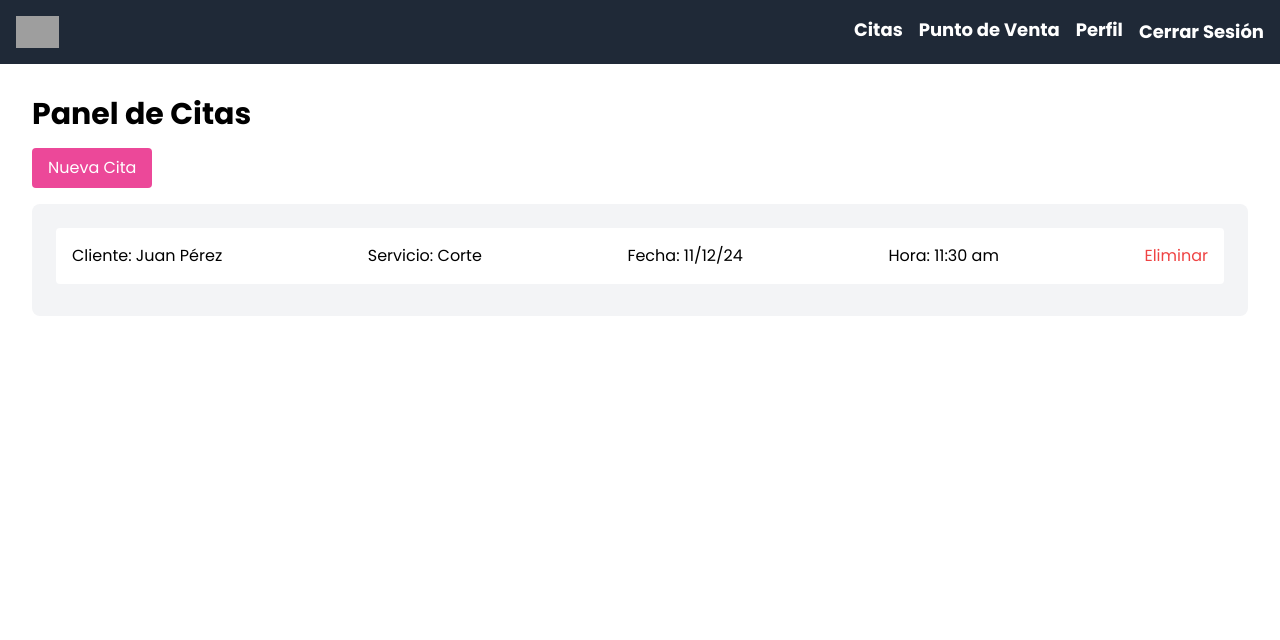
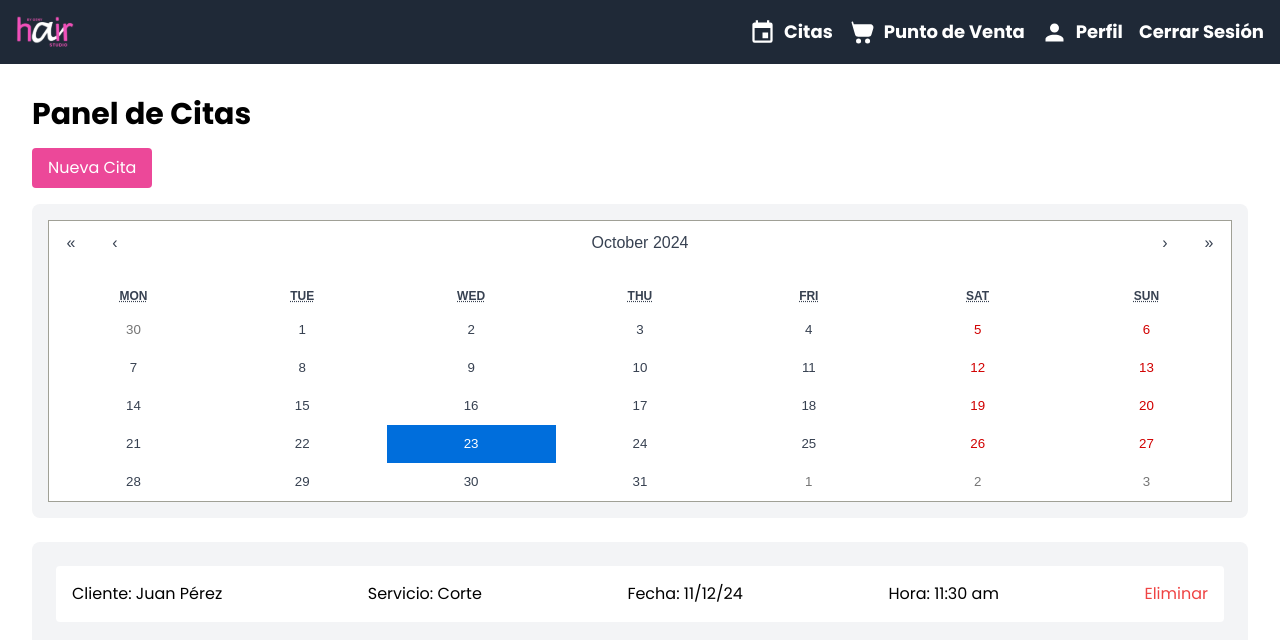
Before and after one commit to RaulexG/Estetica-geny, a React (Create React App) app: page /worker in a window 1280 px wide. Shown: the top 640 px of the page. Built offline with nearby package versions, Linux system fonts and the light colour scheme; grey boxes are pictures that could not be loaded.

Commit message:
Agregar iconos en Worker

```diff
--- a/package.json
+++ b/package.json
@@ -7,9 +7,11 @@
     "@testing-library/react": "^13.4.0",
     "@testing-library/user-event": "^13.5.0",
     "react": "^18.3.1",
+    "react-calendar": "^5.1.0",
     "react-dom": "^18.3.1",
     "react-router-dom": "^6.27.0",
     "react-scripts": "5.0.1",
+    "react-scroll": "^1.9.0",
     "web-vitals": "^2.1.4"
   },
   "scripts": {
--- a/src/pages/AdminDashboard/AdminDashboard.js
+++ b/src/pages/AdminDashboard/AdminDashboard.js
@@ -6,6 +6,7 @@ import Dashboard from './components/Dashboard';
 import Servicios from './components/Servicios';
 import EditarServicio from './components/EditarServicio';
 import Productos from './components/Productos';
+import AgregarServicio from './components/AgregarServicio'; // Importa el componente
 import AgregarProducto from './components/AgregarProducto'; // Asegúrate de que esté importado correctamente
 import EditarProducto from './components/EditarProducto';   // Asegúrate de que esté importado correctamente
 import Cuentas from './components/Cuentas';
@@ -19,6 +20,7 @@ function AdminDashboard() {
         <Routes>
           <Route path="/" element={<Dashboard />} />
           <Route path="/servicios" element={<Servicios />} />
+          <Route path="/servicios/agregar" element={<AgregarServicio />} />
           <Route path="/servicios/editar/:id" element={<EditarServicio />} />
           <Route path="/productos" element={<Productos />} />
           <Route path="/productos/agregar" element={<AgregarProducto />} /> {/* Ruta correcta para agregar producto */}
--- a/src/pages/AdminDashboard/components/AgregarServicio.js
+++ b/src/pages/AdminDashboard/components/AgregarServicio.js
@@ -4,22 +4,22 @@ import React from 'react';
 function AgregarServicio() {
   return (
     <div className="p-8 bg-gray-50 rounded-lg">
-      <h2 className="text-xl font-bold text-white bg-gray-400 py-3 text-center rounded-t-lg">Agregar servicio</h2>
+      <h2 className="text-xl font-bold text-white bg-gray-400 py-3 text-center rounded-t-lg">Agregar sehdfhghfgrvicio</h2>
       <form className="flex flex-col bg-gray-100 p-6 rounded-b-lg space-y-4">
 
         <div className="flex flex-col">
-          <label className="font-medium">Nombre del servicio</label>
+          <label className="font-medium">Nombre del serhgfhfghfhgfgvicio</label>
           <input type="text" className="mt-2 p-2 border border-gray-300 rounded bg-pink-200" />
         </div>
 
         <div className="flex flex-col">
-          <label className="font-medium">Descripción</label>
+          <label className="font-medium">Descripcihgfhfghgfhgfhgfón</label>
           <textarea className="mt-2 p-2 border border-gray-300 rounded bg-pink-200" />
         </div>
 
         <div className="flex space-x-4">
           <div className="flex-1">
-            <label className="font-medium">Precio</label>
+            <label className="font-medium">Precgfhfghgfhgfhfghfhgfio</label>
             <input type="text" className="mt-2 p-2 border border-gray-300 rounded bg-pink-200 w-full" />
           </div>
           <div className="flex-1">
--- a/src/pages/AdminDashboard/components/Servicios.js
+++ b/src/pages/AdminDashboard/components/Servicios.js
@@ -6,7 +6,7 @@ function Servicios() {
   const navigate = useNavigate();
 
   const handleAddService = () => {
-    navigate('/admin/servicios/editar/nuevo');
+    navigate('/admin/servicios/agregar');
   };
 
   const handleEditService = (id) => {
--- a/src/pages/WorkerDashboard/components/PanelCitas.js
+++ b/src/pages/WorkerDashboard/components/PanelCitas.js
@@ -1,8 +1,10 @@
-// src/pages/WorkerDashboard/components/PanelCitas.js
-import React from 'react';
+import React, { useState } from 'react';
 import { useNavigate } from 'react-router-dom';
+import Calendar from 'react-calendar';
+import 'react-calendar/dist/Calendar.css';
 
 function PanelCitas() {
+  const [date, setDate] = useState(new Date());
   const navigate = useNavigate();
 
   const handleNewAppointment = () => {
@@ -16,10 +18,30 @@ function PanelCitas() {
   return (
     <div className="p-8">
       <h2 className="text-3xl font-bold mb-4">Panel de Citas</h2>
-      <button onClick={handleNewAppointment} className="bg-pink-500 text-white px-4 py-2 rounded mb-4">Nueva Cita</button>
+      <button
+        onClick={handleNewAppointment}
+        className="bg-pink-500 text-white px-4 py-2 rounded mb-4"
+      >
+        Nueva Cita
+      </button>
+
+      <div className="mb-6">
+        {/* Contenedor personalizado del calendario */}
+        <div className="bg-gray-100 p-4 rounded-lg">
+          <Calendar
+            onChange={setDate}
+            value={date}
+            className="w-full text-gray-700"
+          />
+        </div>
+      </div>
+
       <div className="citas-table bg-gray-100 p-6 rounded-lg">
         {/* Aquí va la tabla de citas */}
-        <div className="cita-item flex justify-between p-4 bg-white mb-2 rounded" onClick={() => handleRebook(1)}>
+        <div
+          className="cita-item flex justify-between p-4 bg-white mb-2 rounded"
+          onClick={() => handleRebook(1)}
+        >
           <span>Cliente: Juan Pérez</span>
           <span>Servicio: Corte</span>
           <span>Fecha: 11/12/24</span>
--- a/src/pages/WorkerDashboard/components/WorkerNavbar.js
+++ b/src/pages/WorkerDashboard/components/WorkerNavbar.js
@@ -1,17 +1,34 @@
 // src/pages/WorkerDashboard/components/WorkerNavbar.js
 import React from 'react';
 import { Link } from 'react-router-dom';
+import Logo from '../../../imagenes/Logo.svg';
 
 function WorkerNavbar() {
   return (
     <nav className="worker-navbar bg-gray-800 p-4 flex justify-between">
       <div className="flex items-center">
-        <img src="/path/to/logo.png" alt="Logo" className="h-8 mr-4" />
+        <img src={Logo} alt="Logo" className="h-8 mr-4" /> {/* Mostramos el logo */}
       </div>
+
       <div className="flex space-x-4">
-        <Link to="/worker" className="text-white font-bold text-lg">Citas</Link>
-        <Link to="/worker/punto-de-venta" className="text-white font-bold text-lg">Punto de Venta</Link>
-        <Link to="/worker/perfil" className="text-white font-bold text-lg">Perfil</Link>
+        <Link to="/worker" className="text-white font-bold text-lg flex items-center">
+          <svg xmlns="http://www.w3.org/2000/svg" width="1.5em" height="1.5em" viewBox="0 0 24 24" className="mr-2">
+            <path fill="currentColor" d="M19 19H5V8h14m-3-7v2H8V1H6v2H5c-1.11 0-2 .89-2 2v14a2 2 0 0 0 2 2h14a2 2 0 0 0 2-2V5a2 2 0 0 0-2-2h-1V1m-1 11h-5v5h5z" />
+          </svg>
+          Citas
+        </Link>
+        <Link to="/worker/punto-de-venta" className="text-white font-bold text-lg flex items-center">
+          <svg xmlns="http://www.w3.org/2000/svg" width="1.5em" height="1.5em" viewBox="0 0 24 24" className="mr-2">
+            <path fill="currentColor" d="M2.787 2.28a.75.75 0 0 1 .932.508l.55 1.862h14.655c1.84 0 3.245 1.717 2.715 3.51l-1.655 5.6c-.352 1.194-1.471 1.99-2.715 1.99H8.113c-1.244 0-2.362-.796-2.715-1.99L2.281 3.213a.75.75 0 0 1 .506-.932M6.25 19.5a2.25 2.25 0 1 1 4.5 0a2.25 2.25 0 0 1-4.5 0m8 0a2.25 2.25 0 1 1 4.5 0a2.25 2.25 0 0 1-4.5 0" />
+          </svg>
+          Punto de Venta
+        </Link>
+        <Link to="/worker/perfil" className="text-white font-bold text-lg flex items-center">
+          <svg xmlns="http://www.w3.org/2000/svg" width="1.5em" height="1.5em" viewBox="0 0 24 24" className="mr-2">
+            <path fill="currentColor" d="M12 4a4 4 0 0 1 4 4a4 4 0 0 1-4 4a4 4 0 0 1-4-4a4 4 0 0 1 4-4m0 10c4.42 0 8 1.79 8 4v2H4v-2c0-2.21 3.58-4 8-4" />
+          </svg>
+          Perfil
+        </Link>
         <button className="text-white font-bold text-lg">Cerrar Sesión</button>
       </div>
     </nav>
--- a/src/pages/webpage/components/Hero.js
+++ b/src/pages/webpage/components/Hero.js
@@ -1,23 +1,27 @@
 import React from 'react';
+import { Link } from 'react-scroll';
 
 function Hero() {
   return (
-    <section id="inicio"
+    <section
+      id="inicio"
       className="relative bg-cover bg-center h-screen"
       style={{ backgroundImage: "url('/img/bg-principal.jpg')" }}
     >
-      {/* Degradado de fondo */}
       <div className="absolute inset-0 bg-gradient-to-b from-pink-800 to-gray-200 opacity-55"></div>
-
-      {/* Contenido encima del degradado */}
       <div className="relative flex items-center justify-center text-center h-full">
         <div className="max-w-6xl px-4">
           <h3 className="text-white text-3xl md:text-2xl font-bold mb-6">
             Especialistas en cortes, coloración, tratamientos capilares y estilizado, brindando un servicio personalizado para resaltar la belleza única de cada cliente.
           </h3>
-          <button className="bg-pink-400 text-white font-bold py-3 px-6 rounded-full text-lg hover:bg-pink-500 transition duration-300 ease-in-out">
+          <Link
+            to="citas"
+            smooth={true}
+            duration={500}
+            className="bg-pink-400 text-white font-bold py-3 px-6 rounded-full text-lg hover:bg-pink-500 transition duration-300 ease-in-out cursor-pointer"
+          >
             ¡Agenda tu cita!
-          </button>
+          </Link>
         </div>
       </div>
     </section>
```
Also changed, not shown: src/pages/webpage/components/Nav.js (+41 -5 lines), 1 other file (tests, documents, lock files or other folders).
